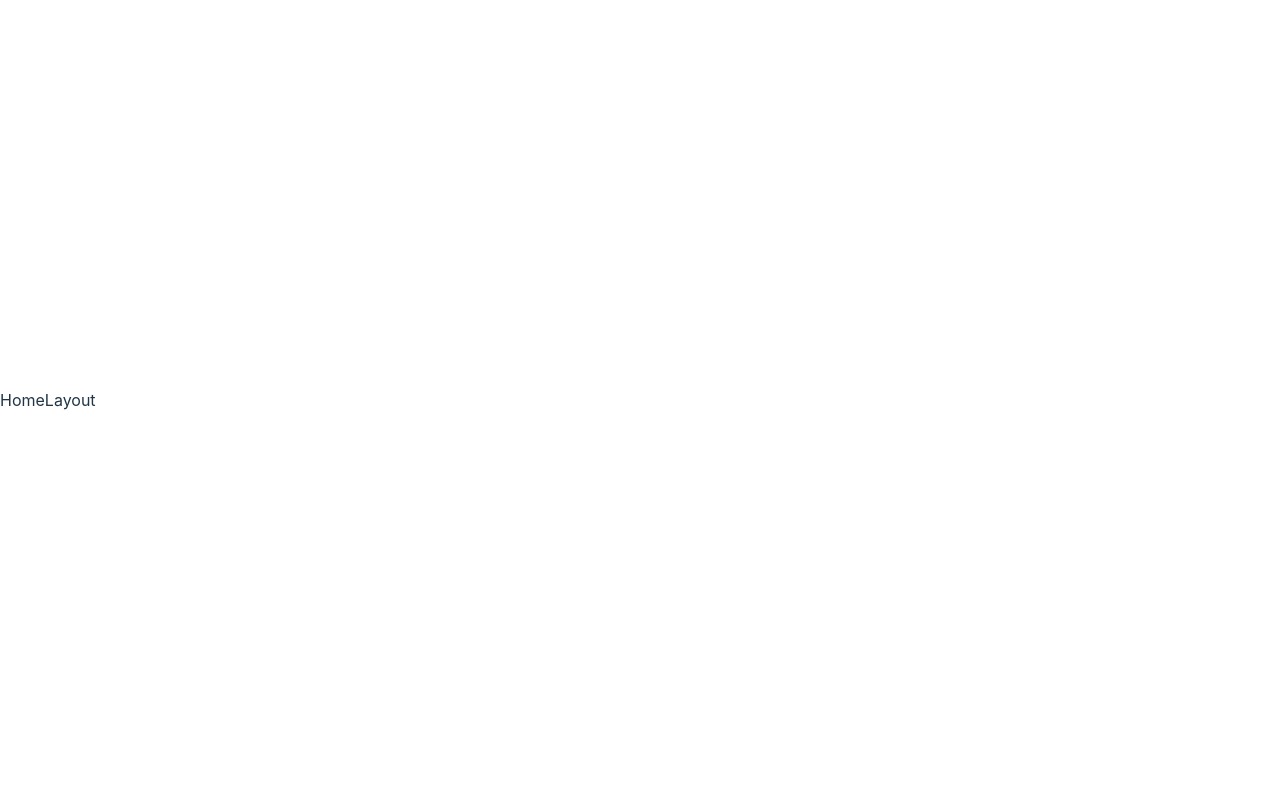
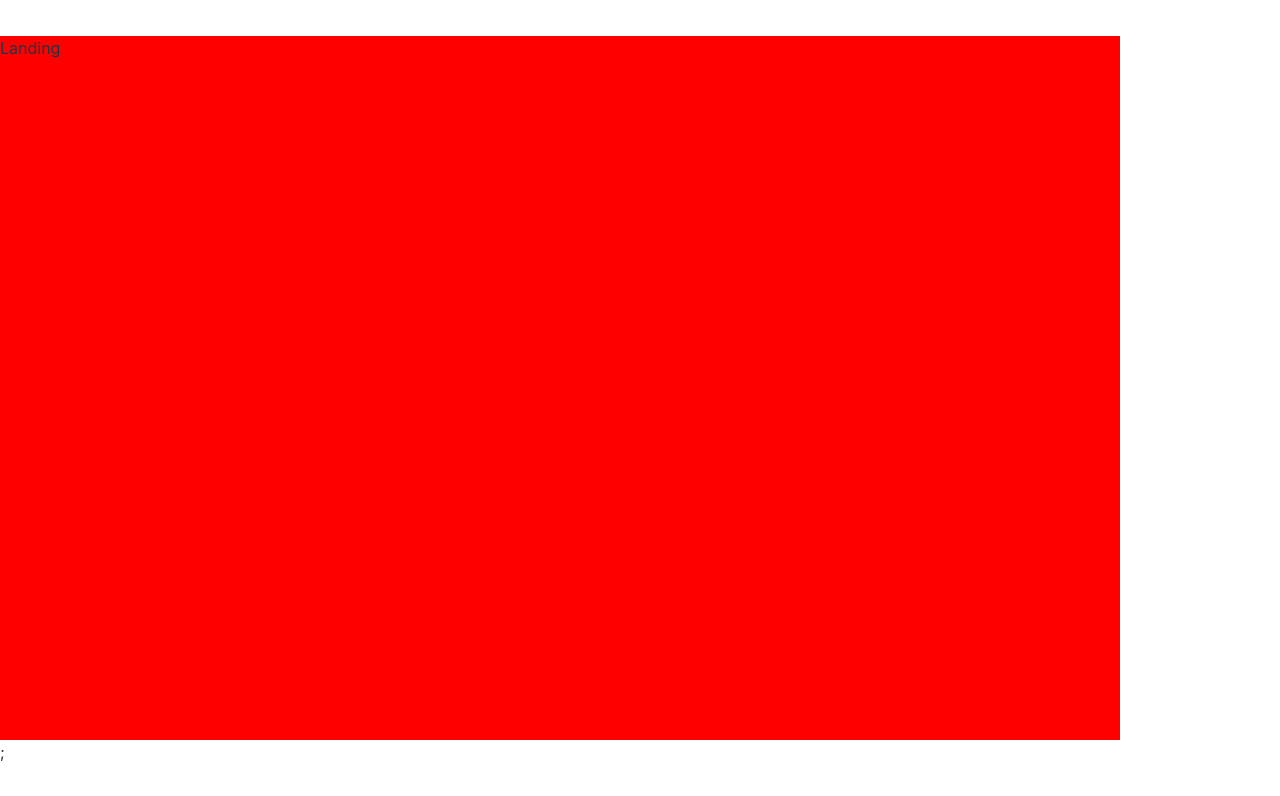
Before and after one commit to Msaezcardenas/vegan_felino, a React (Vite) app: page / in a window 1280 px wide. Shown: the top 796 px of the page. Built offline with nearby package versions, Linux system fonts and the light colour scheme.

Commit message:
add main css

```diff
--- /dev/null
+++ b/src/Wrappers/Landing.ts
@@ -0,0 +1,8 @@
+import styled from 'styled-components';
+
+export const Wrapper = styled.section`
+  .page {
+    background-color: red;
+    min-height: calc(100vh - var(--nav-height));
+  }
+`;
--- a/src/index.css
+++ b/src/index.css
@@ -26,6 +26,9 @@ html {
 
   /* ------------vars---------- */
   --nav-height: 6rem;
+  --fluid-width: 90vw;
+  --max-width: 1120px;
+  background-color: blue;
 }
 
 a {
@@ -81,3 +84,9 @@ button:focus-visible {
     background-color: #f9f9f9;
   }
 }
+
+.container {
+  width: var(--fluid-width);
+  max-width: var(--max-width);
+  margin: 0 auto;
+}
--- a/src/pages/HomeLayout.tsx
+++ b/src/pages/HomeLayout.tsx
@@ -1,5 +1,11 @@
+import { Outlet } from 'react-router-dom';
+
 const HomeLayout = () => {
-  return <div>HomeLayout</div>;
+  return (
+    <>
+      <Outlet />
+    </>
+  );
 };
 
 export default HomeLayout;
--- a/src/pages/Landing.tsx
+++ b/src/pages/Landing.tsx
@@ -1,9 +1,9 @@
-import { Wrapper } from '../Wrappers/Navbar';
+import { Wrapper } from '../Wrappers/Landing';
 
 const Landing = () => {
   return (
     <Wrapper>
-      <div>Landing</div>;
+      <div className='container page'>Landing</div>;
     </Wrapper>
   );
 };
```
